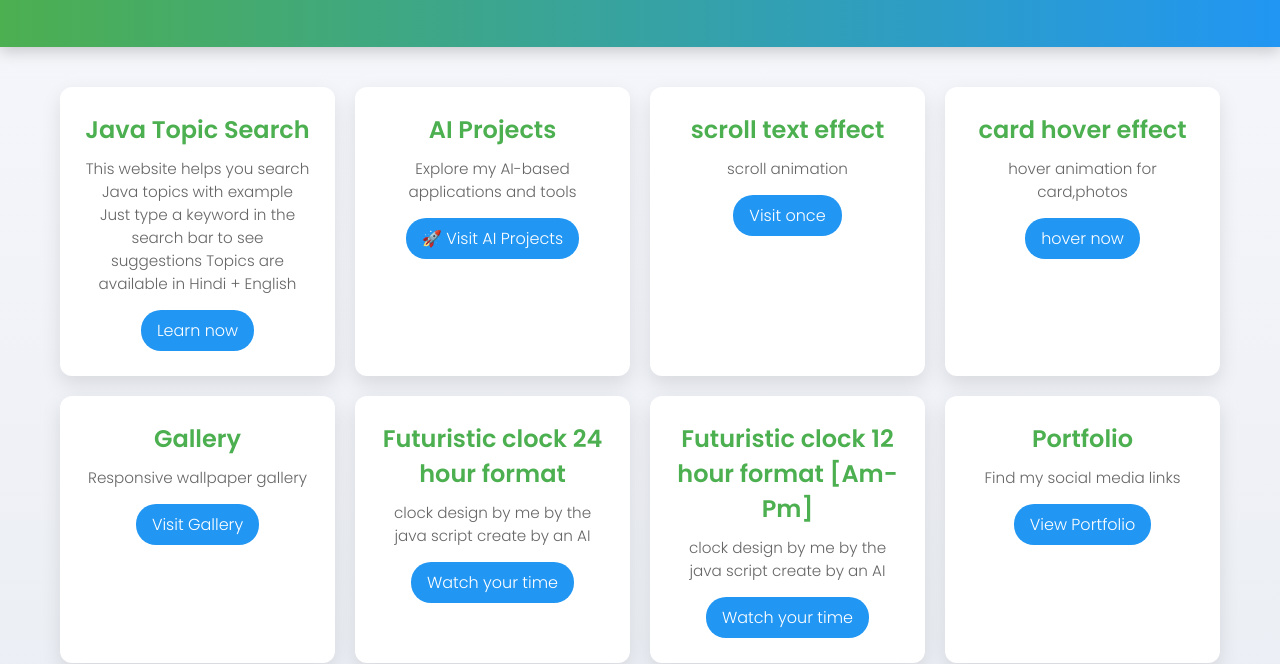
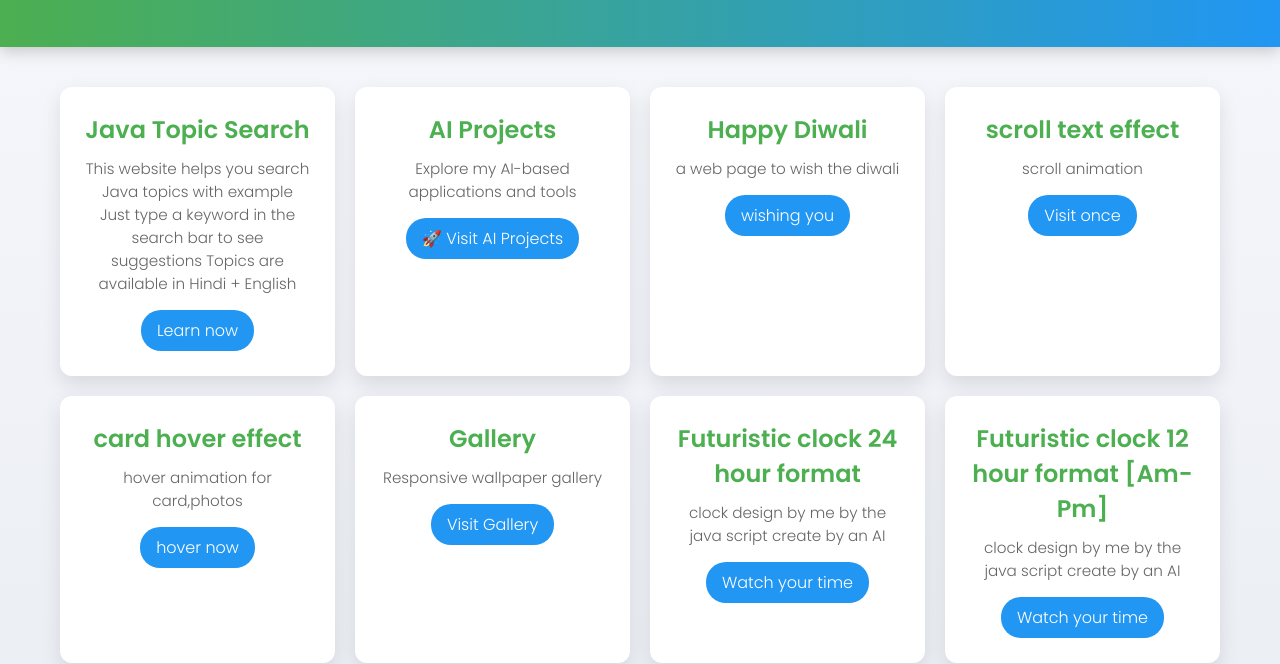
Before and after one commit to anmolchandel944/all-page-link, a plain HTML site: page index.html in a window 1280 px wide. Shown: the part 149-813 px from the top of the page. Drawn offline with Linux system fonts and the light colour scheme.

Commit message:
Add 'Happy Diwali' section to index.html
This section includes a greeting and a link to a dedicated Diwali webpage.

```diff
--- a/index.html
+++ b/index.html
@@ -30,6 +30,15 @@
             <p>Explore my AI-based applications and tools</p>
             <a href="https://anmolchandel944.github.io/AI-projects-/" target="_blank">🚀 Visit AI Projects</a>
         </div>
+
+
+        <div class="box">
+            <h2>Happy Diwali </h2>
+            <p>a web page to wish the diwali  </p>
+            <a href=" https://anmolchandel944.github.io/happy-diwali/" target="_blank"> wishing you </a>
+        </div>
+
+
 
 
         <div class="box">
```
